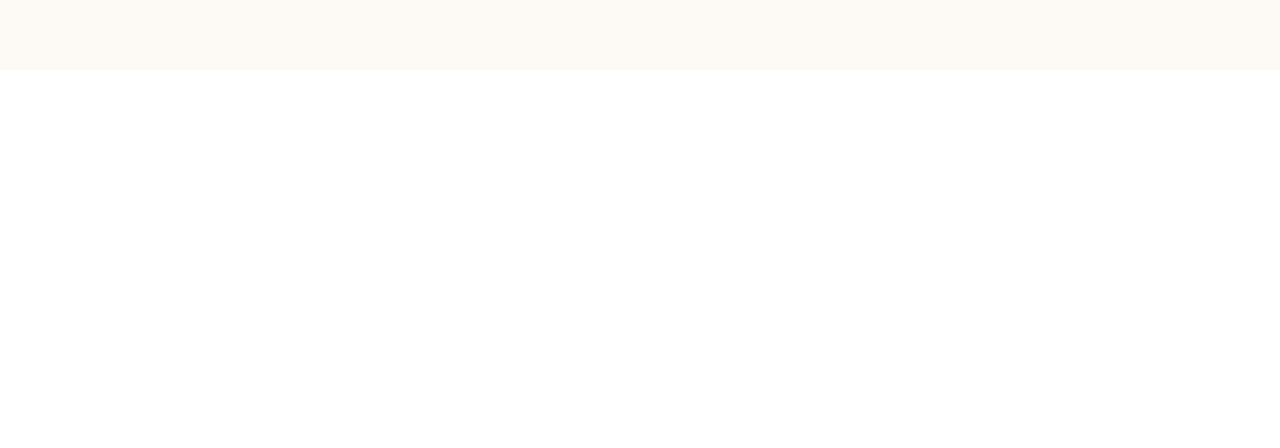
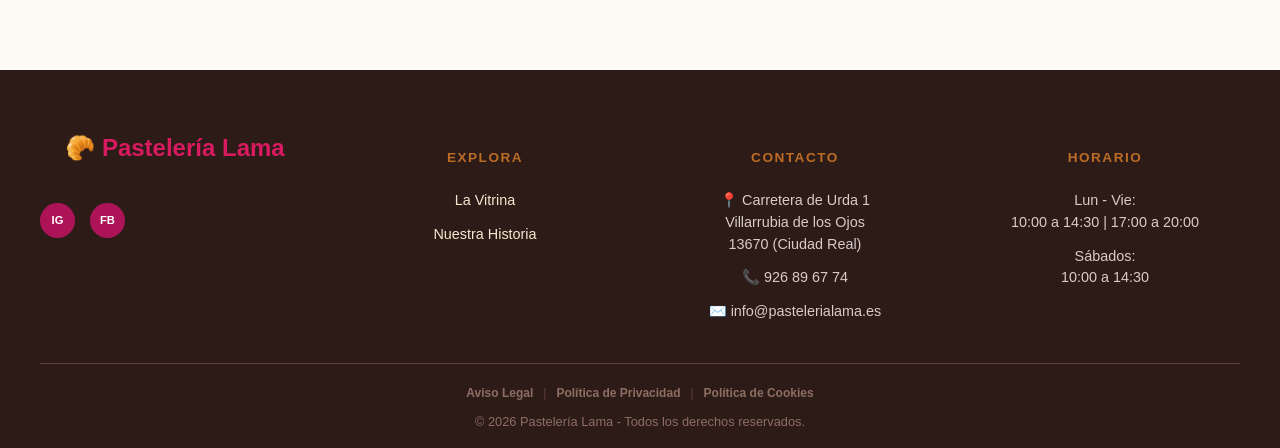
Before and after one commit to LuisCarlosPerezPerez/ProyectoTFG, a React (Vite) app in the folder React/: page /ver-Registros in a window 1280 px wide. Shown: the part 810-1258 px from the top of the page. Before the commit the page ends 880 px from the top, so only its background shows below. Built offline with nearby package versions, Linux system fonts and the light colour scheme; no server answers.

Commit message:
feat: Crear el footer

```diff
--- a/React/src/App.tsx
+++ b/React/src/App.tsx
@@ -27,6 +27,7 @@
 import GestionPedidosEmpleado from './components/PaginaEmpleados/MostrarPedidos';
 
 import './App.css';
+import Footer from './componentes/footer/footer';
 
 function App() {
   return (
@@ -66,8 +67,10 @@
             <Route path="*" element={<Navigate to="/" />} />
           </Routes>
         </main>
+        <Footer />
       </div>
     </Router>
+
   );
 }
 
--- /dev/null
+++ b/React/src/componentes/footer/footer.tsx
@@ -0,0 +1,157 @@
+import React from 'react';
+import { Link } from 'react-router-dom';
+import type { CSSProperties } from 'react';
+
+const Footer = () => {
+    return (
+        <footer style={f.container}>
+            <div style={f.content}>
+
+                {/* COLUMNA 1: BRANDING Y REDES */}
+                <div style={f.column}>
+                    <h3 style={f.logoText}>🥐 Pastelería Lama</h3>
+                    <div style={f.socialGroup}>
+                        <a href="https://www.instagram.com/pastelerialama/" style={f.socialIcon} target="_blank" rel="noreferrer">IG</a>
+                        <a href="https://www.facebook.com/Lama-Pasteler%C3%ADa-panader%C3%ADa-y-bolleria-100054487568378/" style={f.socialIcon} target="_blank" rel="noreferrer">FB</a>
+                    </div>
+                </div>
+
+                {/* COLUMNA 2: NAVEGACIÓN */}
+                <div style={f.column}>
+                    <h4 style={f.colTitle}>Explora</h4>
+                    <Link to="/productos" style={f.link}>La Vitrina</Link>
+                    <Link to="/nosotros" style={f.link}>Nuestra Historia</Link>
+                </div>
+
+                {/* COLUMNA 3: CONTACTO */}
+                <div style={f.column}>
+                    <h4 style={f.colTitle}>Contacto</h4>
+                    <p style={f.infoItem}>📍 Carretera de Urda 1<br/>
+                        Villarrubia de los Ojos<br/>
+                        13670 (Ciudad Real)
+                    </p>
+                    <p style={f.infoItem}>📞 926 89 67 74</p>
+                    <p style={f.infoItem}>✉️ info@pastelerialama.es</p>
+                </div>
+
+                {/* COLUMNA 4: HORARIO */}
+                <div style={f.column}>
+                    <h4 style={f.colTitle}>Horario</h4>
+                    <p style={f.infoItem}>Lun - Vie: <br/> 10:00 a 14:30 | 17:00 a 20:00</p>
+                    <p style={f.infoItem}>Sábados: <br/> 10:00 a 14:30</p>
+                </div>
+
+            </div>
+
+            {/* BARRA INFERIOR: LEGAL Y COPYRIGHT */}
+            <div style={f.bottomBar}>
+                <div style={f.legalLinks}>
+                    <Link to="/aviso-legal" style={f.legalItem}>Aviso Legal</Link>
+                    <span style={f.separator}>|</span>
+                    <Link to="/politica-privacidad" style={f.legalItem}>Política de Privacidad</Link>
+                    <span style={f.separator}>|</span>
+                    <Link to="/cookies" style={f.legalItem}>Política de Cookies</Link>
+                </div>
+                <p style={f.copyText}>
+                    © {new Date().getFullYear()} Pastelería Lama - Todos los derechos reservados.
+                </p>
+            </div>
+        </footer>
+    );
+};
+
+const f: Record<string, CSSProperties> = {
+    container: {
+        backgroundColor: '#2d1b18',
+        color: '#f2e8cf',
+        padding: '60px 40px 20px',
+        marginTop: 'auto',
+        fontFamily: "'Quicksand', sans-serif",
+    },
+    content: {
+        maxWidth: '1200px',
+        margin: '0 auto',
+        display: 'grid',
+        gridTemplateColumns: 'repeat(auto-fit, minmax(200px, 1fr))',
+        gap: '40px',
+        paddingBottom: '40px',
+    },
+    column: {
+        display: 'flex',
+        flexDirection: 'column',
+        gap: '12px',
+    },
+    logoText: {
+        color: '#d81b60',
+        fontSize: '1.5rem',
+        margin: '0 0 10px 0',
+        fontWeight: '900',
+    },
+    colTitle: {
+        color: '#bc6c25',
+        textTransform: 'uppercase',
+        fontSize: '0.85rem',
+        letterSpacing: '1.5px',
+        marginBottom: '10px',
+        fontWeight: 'bold',
+    },
+    link: {
+        color: '#f2e8cf',
+        textDecoration: 'none',
+        fontSize: '0.9rem',
+        transition: 'color 0.3s',
+    },
+    infoItem: {
+        fontSize: '0.9rem',
+        margin: 0,
+        color: '#d7ccc8',
+        lineHeight: '1.5',
+    },
+    socialGroup: {
+        display: 'flex',
+        gap: '15px',
+        marginTop: '15px',
+    },
+    socialIcon: {
+        color: '#fff',
+        backgroundColor: '#ad1457',
+        width: '35px',
+        height: '35px',
+        borderRadius: '50%',
+        display: 'flex',
+        alignItems: 'center',
+        justifyContent: 'center',
+        textDecoration: 'none',
+        fontSize: '0.7rem',
+        fontWeight: 'bold',
+    },
+    bottomBar: {
+        borderTop: '1px solid #5d4037',
+        paddingTop: '20px',
+        textAlign: 'center',
+    },
+    legalLinks: {
+        marginBottom: '10px',
+        display: 'flex',
+        justifyContent: 'center',
+        gap: '10px',
+        flexWrap: 'wrap',
+    },
+    legalItem: {
+        color: '#8d6e63',
+        textDecoration: 'none',
+        fontSize: '0.75rem',
+        fontWeight: '600',
+    },
+    separator: {
+        color: '#5d4037',
+        fontSize: '0.75rem',
+    },
+    copyText: {
+        fontSize: '0.8rem',
+        color: '#8d6e63',
+        margin: 0,
+    }
+};
+
+export default Footer;
```
